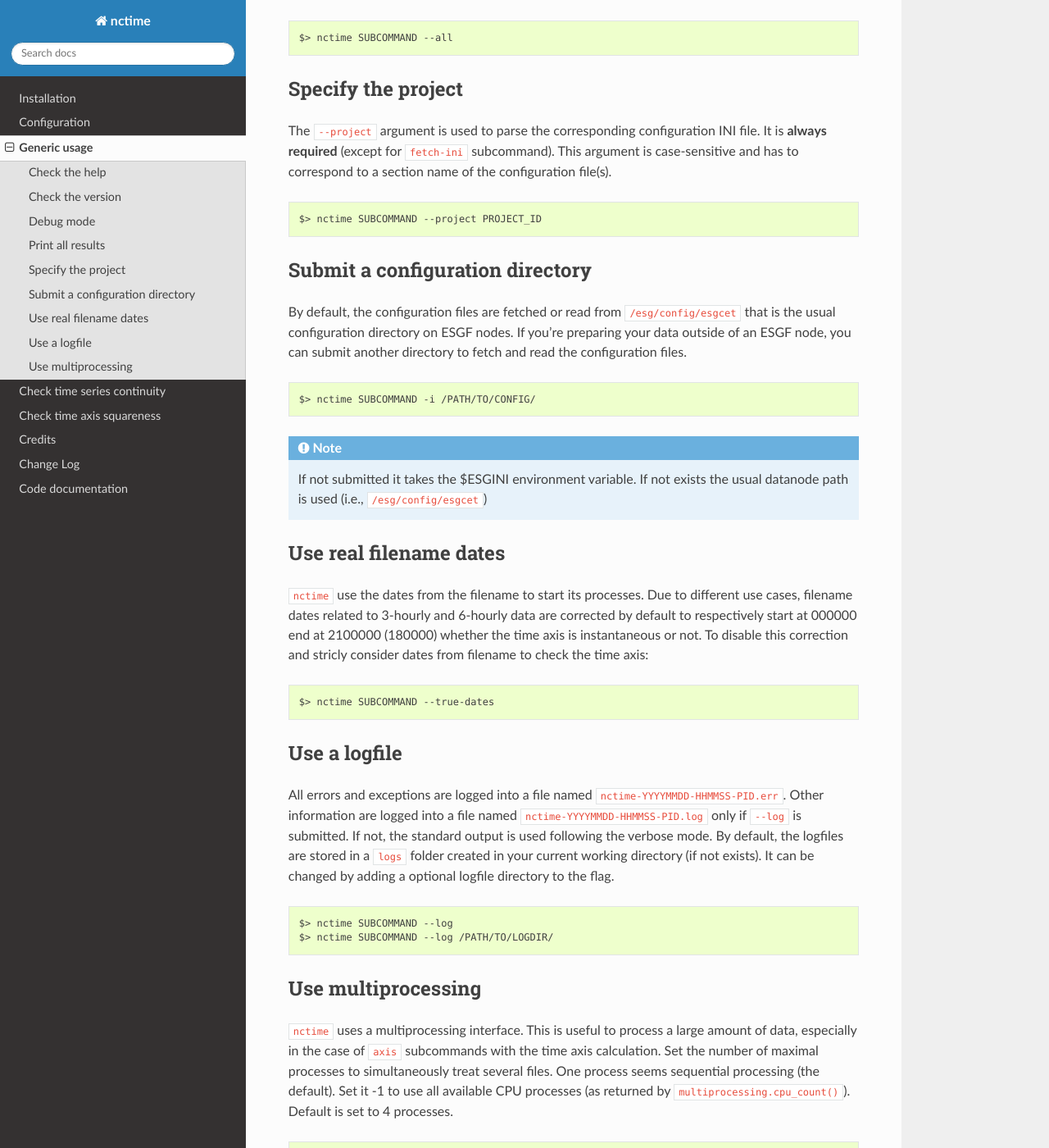
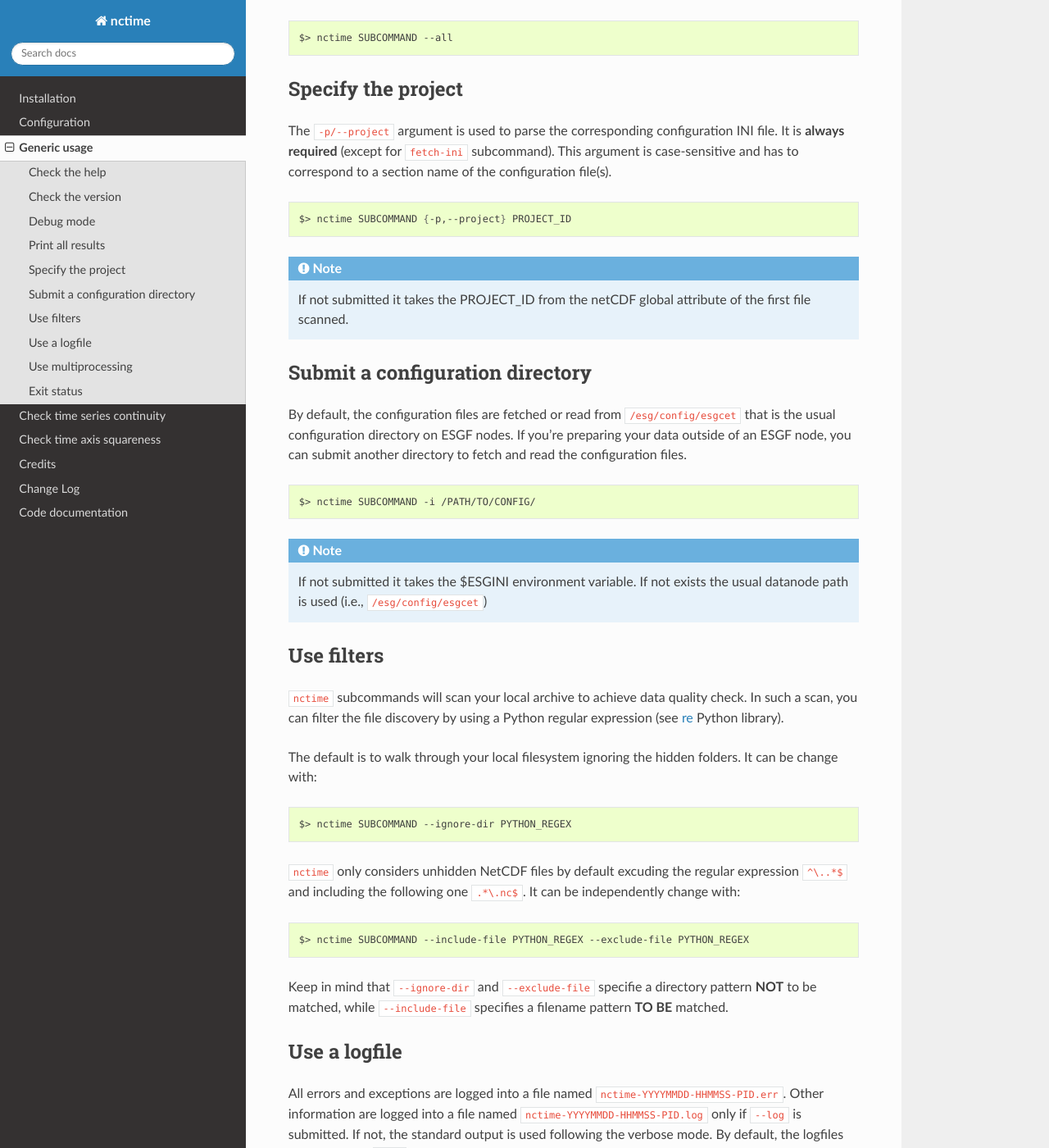
Before and after one commit to ESPRI-Mod/nctime, a Sphinx documentation site: the page built from docs/usage.rst, in a window 1280 px wide and 1400 px high, scrolled down 725 px. Shown: the whole window at 82% size. Built offline with Sphinx 7.4.7 and the Read the Docs theme 2.0.0, drawn with Linux system fonts in a browser that asks for light colours; pages that are not in the unit, such as notebooks, are missing from menus; the version number could not be read and is left out; some of the changed text lies outside the part shown.

Commit message:
Doc update

```diff
--- a/docs/usage.rst
+++ b/docs/usage.rst
@@ -40,13 +40,16 @@ Default is to only print errors, to change this and print all results:
 Specify the project
 *******************
 
-The ``--project`` argument is used to parse the corresponding configuration INI file. It is **always required**
+The ``-p/--project`` argument is used to parse the corresponding configuration INI file. It is **always required**
 (except for ``fetch-ini`` subcommand). This argument is case-sensitive and has to correspond to a section name of
 the configuration file(s).
 
 .. code-block:: bash
 
-    $> nctime SUBCOMMAND --project PROJECT_ID
+    $> nctime SUBCOMMAND {-p,--project} PROJECT_ID
+
+.. note::
+    If not submitted it takes the PROJECT_ID from the netCDF global attribute of the first file scanned.
 
 Submit a configuration directory
 ********************************
@@ -62,17 +65,28 @@ fetch and read the configuration files.
 .. note::
     If not submitted it takes the $ESGINI environment variable. If not exists the usual datanode path is used (i.e., ``/esg/config/esgcet``)
 
-Use real filename dates
-***********************
+Use filters
+***********
 
-``nctime`` use the dates from the filename to start its processes. Due to different use cases, filename dates related
-to 3-hourly and 6-hourly data are corrected by default to respectively start at 000000 end at 2100000 (180000) whether
-the time axis is instantaneous or not. To disable this correction and stricly consider dates from filename to check the
-time axis:
+``nctime`` subcommands will scan your local archive to achieve data quality check. In such a scan, you can filter the file discovery by using a Python regular expression
+(see `re <https://docs.python.org/2/library/re.html>`_ Python library).
+
+The default is to walk through your local filesystem ignoring the hidden folders.
+It can be change with:
 
 .. code-block:: bash
 
-    $> nctime SUBCOMMAND --true-dates
+    $> nctime SUBCOMMAND --ignore-dir PYTHON_REGEX
+
+``nctime`` only considers unhidden NetCDF files by default excuding the regular expression ``^\..*$`` and
+including the following one ``.*\.nc$``. It can be independently change with:
+
+.. code-block:: bash
+
+    $> nctime SUBCOMMAND --include-file PYTHON_REGEX --exclude-file PYTHON_REGEX
+
+Keep in mind that ``--ignore-dir`` and ``--exclude-file`` specifie a directory pattern **NOT** to be matched, while
+``--include-file`` specifies a filename pattern **TO BE** matched.
 
 Use a logfile
 *************
@@ -85,8 +99,8 @@ It can be changed by adding a optional logfile directory to the flag.
 
 .. code-block:: bash
 
-    $> nctime SUBCOMMAND --log
-    $> nctime SUBCOMMAND --log /PATH/TO/LOGDIR/
+    $> nctime SUBCOMMAND {-l,--log}
+    $> nctime SUBCOMMAND -l /PATH/TO/LOGDIR/
 
 Use multiprocessing
 *******************
@@ -101,3 +115,13 @@ several files. One process seems sequential processing (the default). Set it -1
     $> nctime SUBCOMMAND --max-processes 4
 
 .. warning:: The number of maximal processes is limited to the maximum CPU count in any case.
+
+Exit status
+***********
+
+ * Status = 0
+    All the files have been successfully processed without errors.
+ * Status = 1
+    Errors occur during file scanning and quality checkup.
+ * Status = -1
+    Argument parsing error.
```
Also changed, not shown: other parts of docs/usage.rst (+3 -3 lines), docs/axis.rst (+24 -23 lines), docs/overlap.rst (+3 -13 lines).
